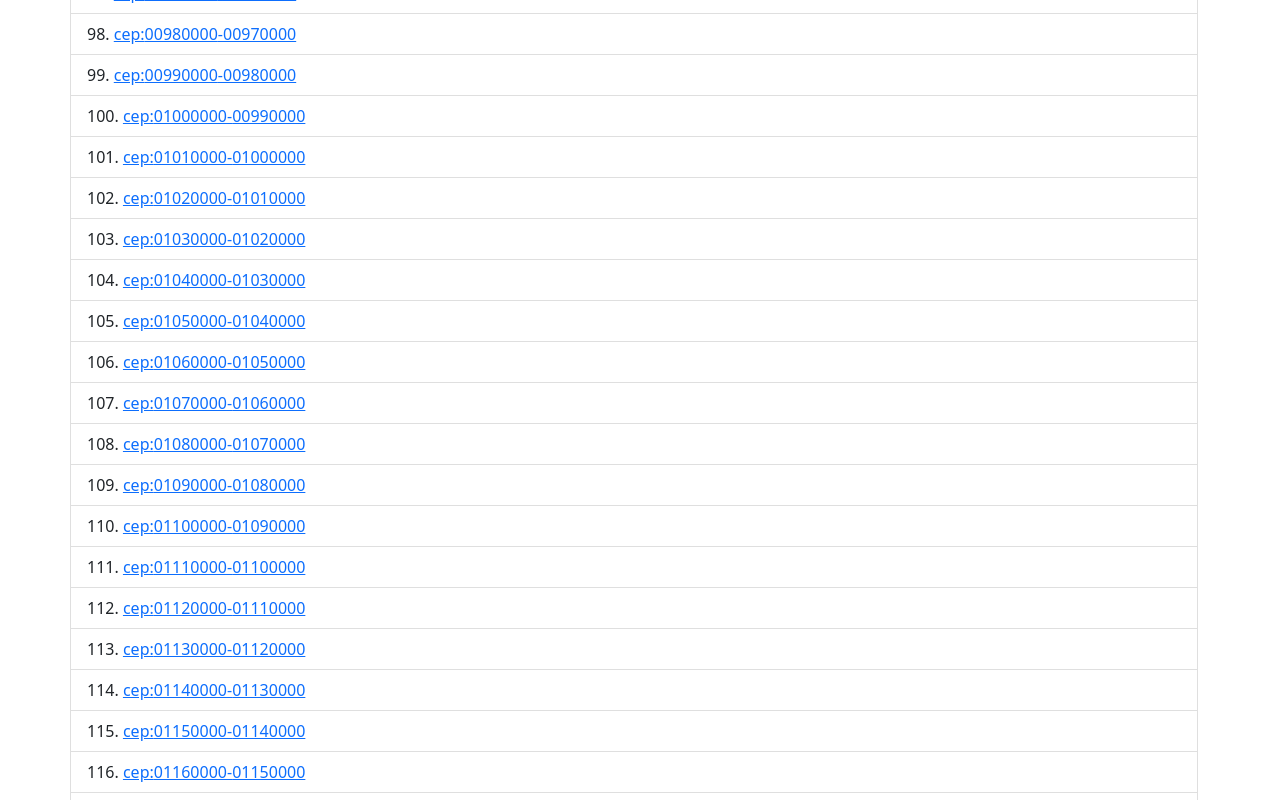
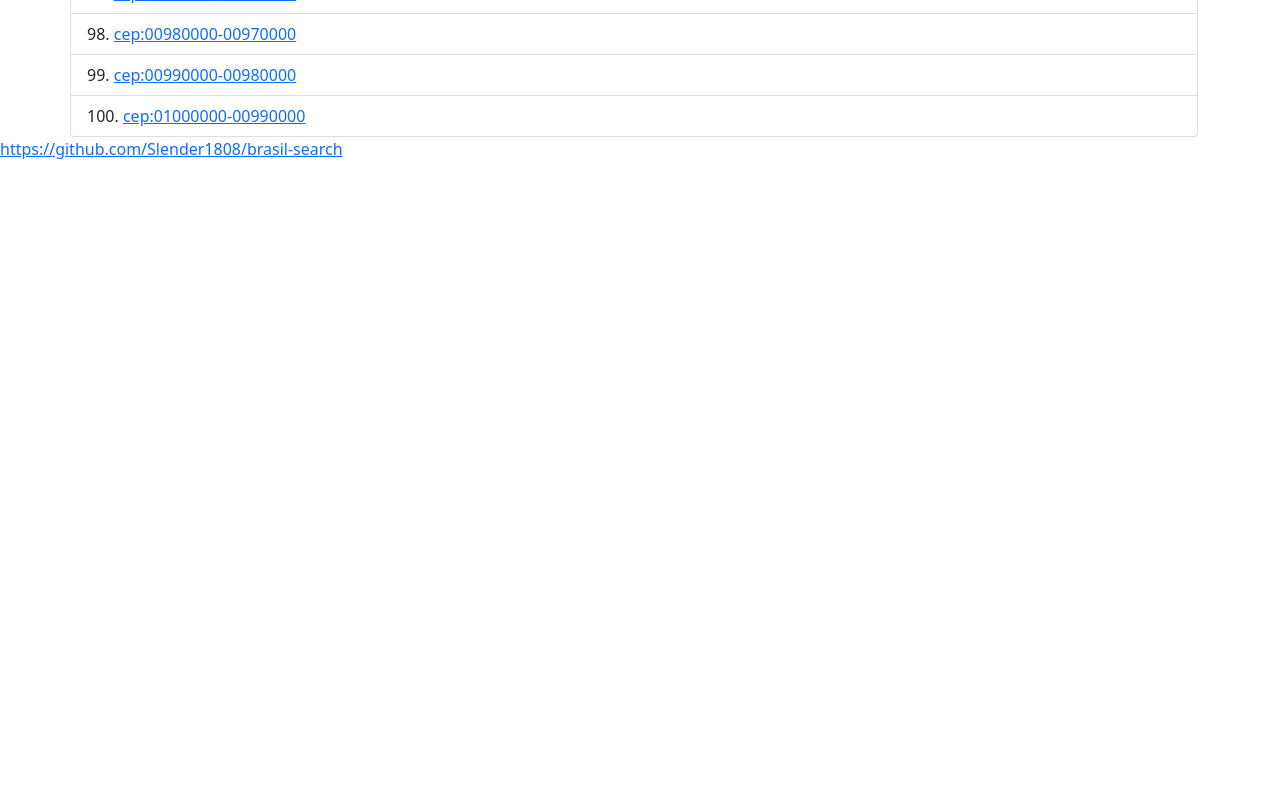
Before and after one commit to Slender1808/brasil-search, a Next.js app: page /range/cep in a window 1280 px wide. Shown: the part 4060-4860 px from the top of the page. After the commit the page ends 4221 px from the top, so only its background shows below. Built offline with nearby package versions, Linux system fonts and the light colour scheme.

Commit message:
range 100

```diff
--- a/pages/range/cep/[range].js
+++ b/pages/range/cep/[range].js
@@ -3,7 +3,7 @@ import Link from "next/link";
 
 export async function getStaticPaths(){
   //const ranges = [...Array(10000)];
-  const ranges = [...Array(999)];
+  const ranges = [...Array(100)];
 
   return {
     paths: ranges.map((e,i)=> {
@@ -19,7 +19,7 @@ export async function getStaticPaths(){
 
 export async function getStaticProps(context) {
   //let data = [...Array(10001)];
-  let data = [...Array(999)];
+  let data = [...Array(100)];
 
   let index = parseInt(
     (("0000" + parseInt(context.params.range)).slice(-4) + "00000000").slice(
--- a/pages/range/cep/index.js
+++ b/pages/range/cep/index.js
@@ -3,7 +3,7 @@ import Link from "next/link";
 
 export default function Range() {
   //const indices = [...Array(10000)];
-  const indices = [...Array(999)];
+  const indices = [...Array(100)];
 
   return (
     <div>
```
